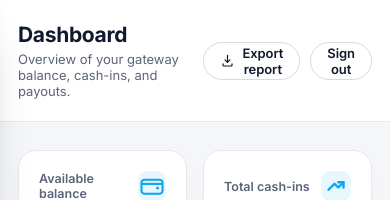
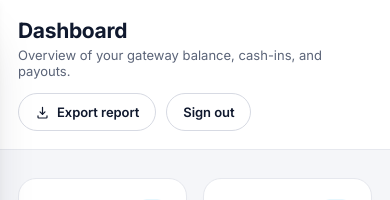
Before and after one commit to evoloperrr/netwise, a Next.js app: page / in a window 390 px wide. Shown: the top 200 px of the page. Built offline with nearby package versions, Linux system fonts and the light colour scheme; no server answers; the database is empty.

Commit message:
Fix squished mobile topbar
Title/description and the action buttons (Export, account chip, Sign
out) now stack vertically and wrap on narrow screens instead of being
squeezed into one row, which was forcing button labels to wrap
mid-word.

```diff
--- a/src/components/sidebar.module.css
+++ b/src/components/sidebar.module.css
@@ -184,6 +184,7 @@
   font-size: 13px;
   font-weight: 600;
   letter-spacing: -0.005em;
+  white-space: nowrap;
   cursor: pointer;
   transition: border-color 0.15s ease, color 0.15s ease, background 0.15s ease, box-shadow 0.15s ease;
 }
@@ -264,6 +265,23 @@
     padding-right: 18px;
   }
 
+  .topbar {
+    flex-direction: column;
+    align-items: flex-start;
+    gap: 14px;
+    padding-top: 18px;
+    padding-bottom: 18px;
+  }
+
+  .topbarActions {
+    flex-wrap: wrap;
+    width: 100%;
+  }
+
+  .accountChip {
+    order: 3;
+  }
+
   .mobileToggle {
     display: grid;
     place-items: center;
```
